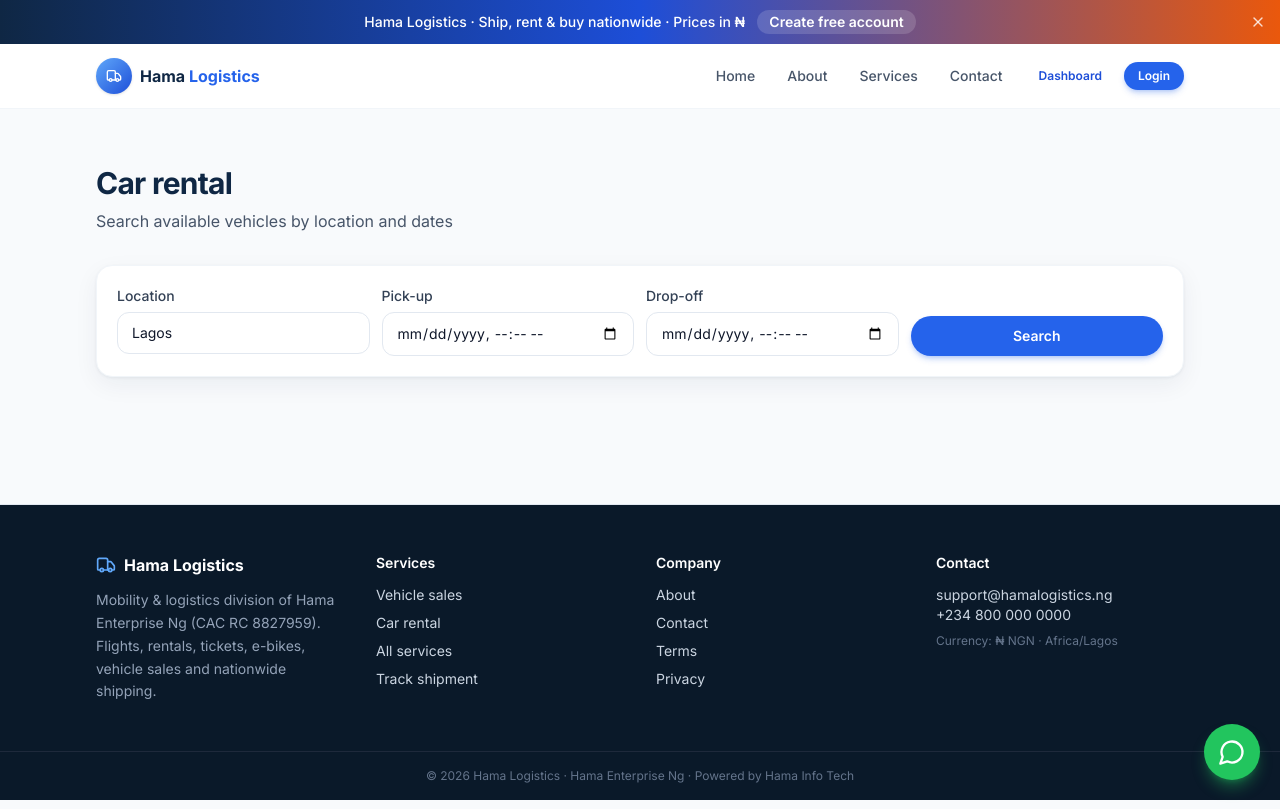
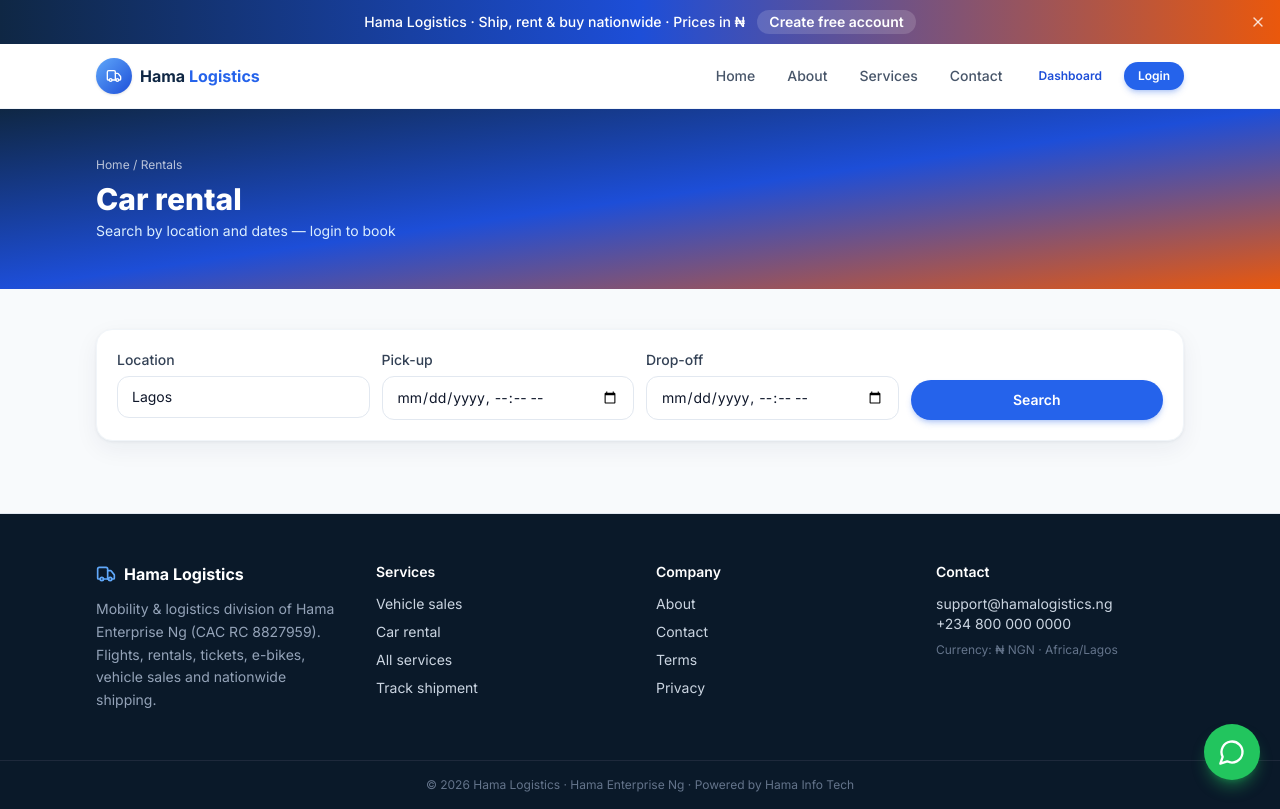
Before and after one commit to WebDevNinja12/hama-logistics, a Next.js app: page /rentals in a window 1280 px wide. Built offline with nearby package versions, Linux system fonts and the light colour scheme.

Commit message:
Page banners on track, vehicles, rentals, login, register

```diff
--- a/src/app/rentals/page.tsx
+++ b/src/app/rentals/page.tsx
@@ -46,10 +46,16 @@ export default function RentalsPage() {
   }
 
   return (
-    <div className="container-app py-14">
-      <h1 className="section-title">Car rental</h1>
-      <p className="mt-2 text-slate-600">Search available vehicles by location and dates</p>
-      <form onSubmit={search} className="card mt-8 grid gap-3 p-5 sm:grid-cols-2 lg:grid-cols-4">
+    <>
+      <section className="bg-gradient-to-br from-brand-900 via-brand-700 to-accent-600 text-white">
+        <div className="container-app py-10 sm:py-12">
+          <p className="text-xs text-white/70">Home / Rentals</p>
+          <h1 className="mt-2 text-2xl font-extrabold sm:text-3xl">Car rental</h1>
+          <p className="mt-1 text-sm text-brand-100">Search by location and dates — login to book</p>
+        </div>
+      </section>
+      <div className="container-app py-10">
+        <form onSubmit={search} className="card grid gap-3 p-5 sm:grid-cols-2 lg:grid-cols-4">
           <div>
             <label className="label">Location</label>
             <input
@@ -96,12 +102,13 @@ export default function RentalsPage() {
               <p className="text-xs text-slate-500">
                 {v.location} · deposit ₦{v.deposit.toLocaleString("en-NG")}
               </p>
-            <Link href="/login" className="btn-primary btn-sm mt-3 inline-flex">
+              <Link href="/login?next=/rentals" className="btn-primary btn-sm mt-3 inline-flex">
                 Sign in to book
               </Link>
             </div>
           ))}
         </div>
       </div>
+    </>
   );
 }
--- a/src/app/track/page.tsx
+++ b/src/app/track/page.tsx
@@ -27,10 +27,16 @@ export default function TrackPage() {
   }
 
   return (
-    <div className="container-app py-14">
-      <h1 className="section-title">Track shipment</h1>
-      <p className="mt-2 text-slate-600">Enter your Hama tracking number</p>
-      <form onSubmit={onSubmit} className="card mt-8 flex max-w-lg flex-col gap-3 p-5 sm:flex-row">
+    <>
+      <section className="bg-gradient-to-br from-brand-900 via-brand-700 to-accent-600 text-white">
+        <div className="container-app py-10 sm:py-12">
+          <p className="text-xs text-white/70">Home / Track</p>
+          <h1 className="mt-2 text-2xl font-extrabold sm:text-3xl">Track shipment</h1>
+          <p className="mt-1 text-sm text-brand-100">Enter your Hama tracking number to see live status</p>
+        </div>
+      </section>
+      <div className="container-app py-12">
+        <form onSubmit={onSubmit} className="card flex max-w-lg flex-col gap-3 p-5 sm:flex-row">
           <input
             className="input flex-1"
             placeholder="e.g. HL26…"
@@ -48,5 +54,6 @@ export default function TrackPage() {
           <pre className="card mt-4 max-w-2xl overflow-auto p-4 text-xs text-slate-700">{result}</pre>
         )}
       </div>
+    </>
   );
 }
--- a/src/app/vehicles/page.tsx
+++ b/src/app/vehicles/page.tsx
@@ -35,11 +35,19 @@ export default function VehiclesPage() {
   }, [q]);
 
   return (
-    <div className="container-app py-14">
-      <h1 className="section-title">Vehicles for sale</h1>
-      <p className="mt-2 text-slate-600">Cars, bikes and more — prices in ₦</p>
+    <>
+      <section className="bg-gradient-to-br from-brand-950 via-brand-800 to-brand-600 text-white">
+        <div className="container-app py-10 sm:py-12">
+          <p className="text-xs text-white/70">Home / Vehicles</p>
+          <h1 className="mt-2 text-2xl font-extrabold sm:text-3xl">Vehicles for sale</h1>
+          <p className="mt-1 text-sm text-brand-100">
+            Cars, bikes and more — prices in ₦. Login required to buy or enquire.
+          </p>
+        </div>
+      </section>
+      <div className="container-app py-10">
         <input
-        className="input mt-6 max-w-md"
+          className="input max-w-md"
           placeholder="Search make or model"
           value={q}
           onChange={(e) => setQ(e.target.value)}
@@ -66,5 +74,6 @@ export default function VehiclesPage() {
           <p className="card mt-6 p-6 text-center text-slate-500">No listings yet. Check back soon.</p>
         )}
       </div>
+    </>
   );
 }
```
Lines whose indentation alone changed are shown as unchanged.
